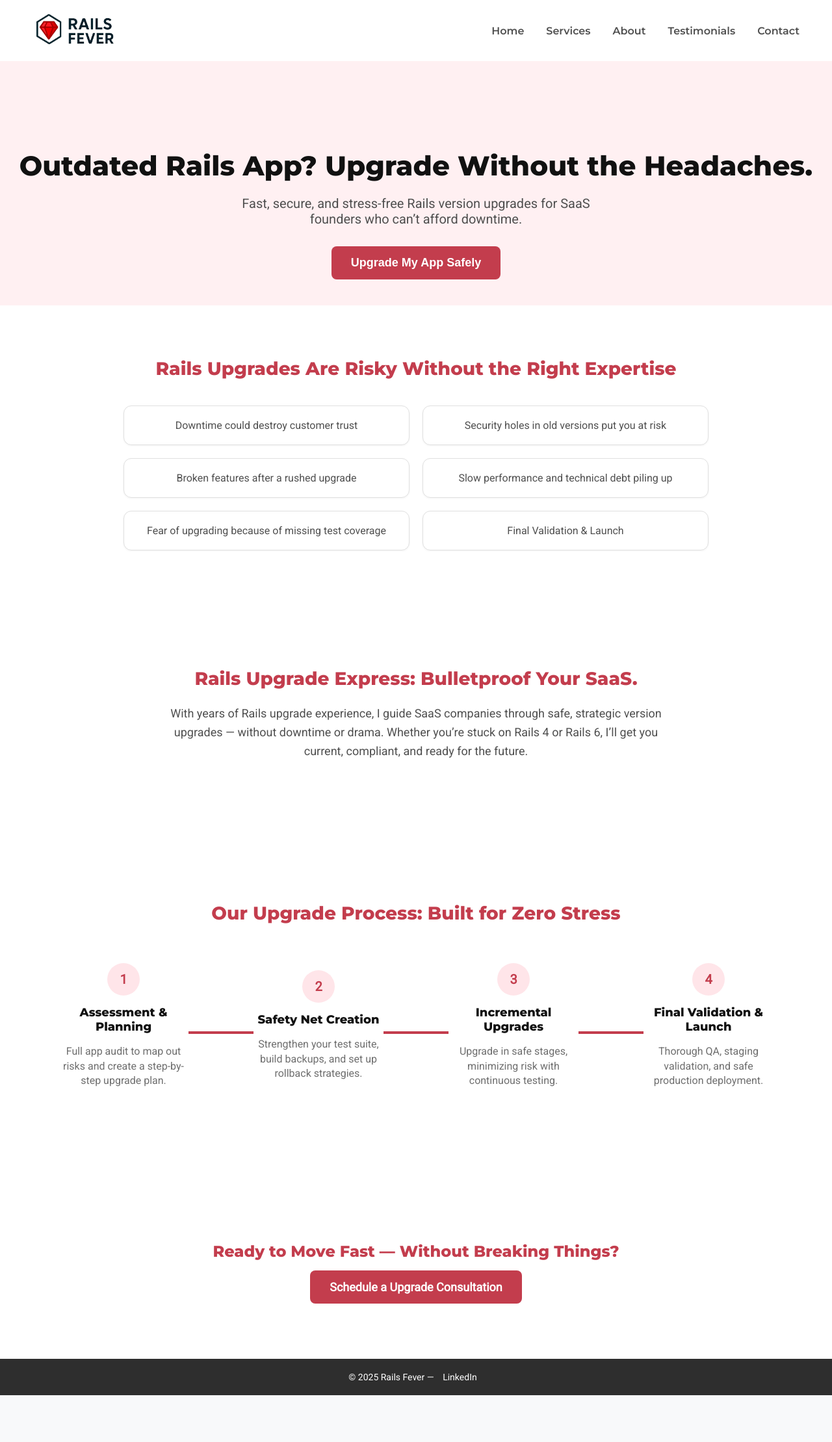
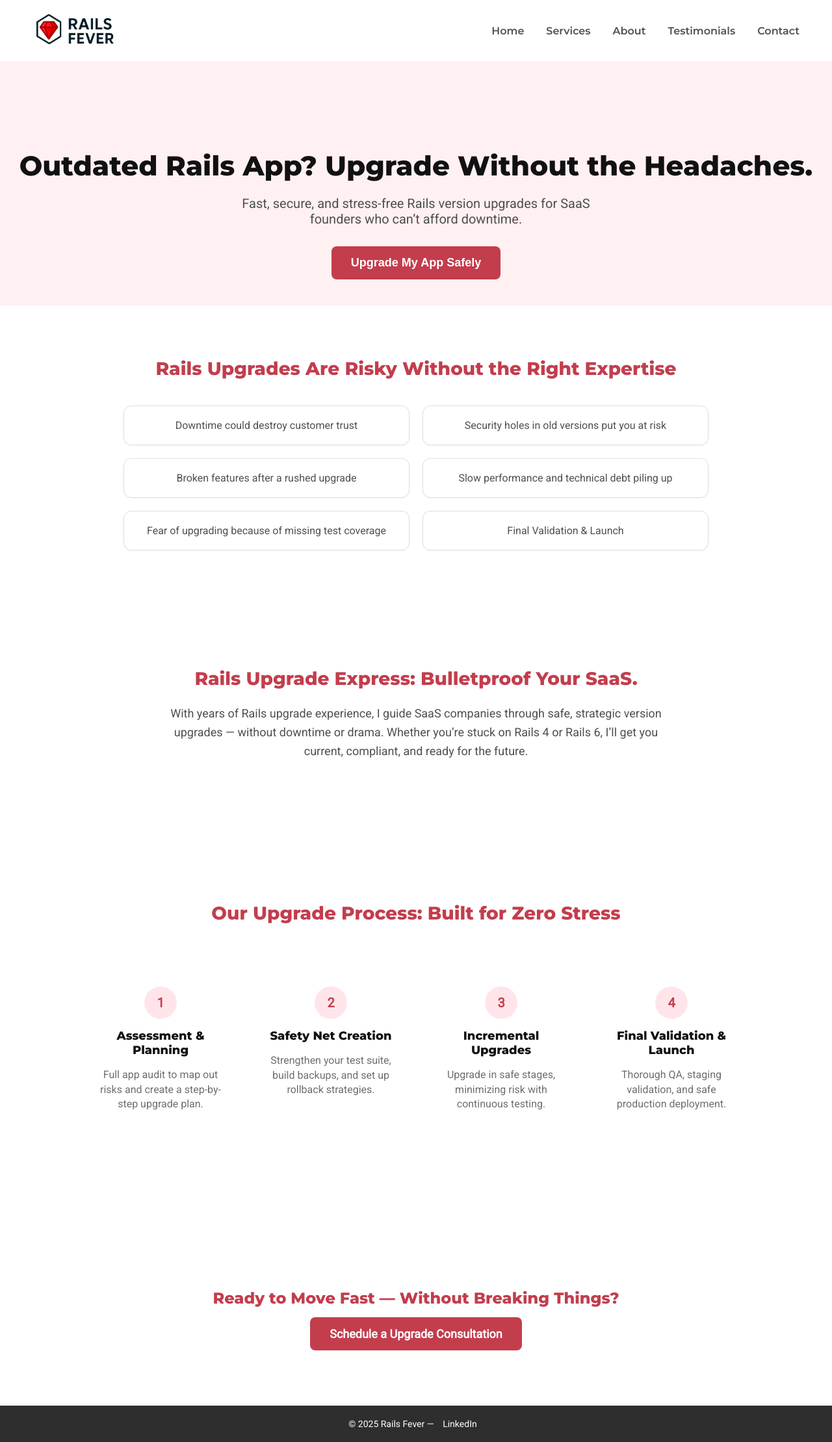
Before and after one commit to waleo/railsfever-05-2025, a Jekyll site: the page built from services/rails_upgrade_express.html, in a window 1280 px wide. Shown: the whole page at 65% size. Built offline with Jekyll 4.4.1, drawn with Linux system fonts in a browser that asks for light colours; before the commit the page ends 2147 px from its top, so only the background shows below that.

Commit message:
Fix display issues in the upgrade process section on mobile

```diff
--- a/_sass/services/_upgrade_express.scss
+++ b/_sass/services/_upgrade_express.scss
@@ -84,32 +84,34 @@
   }
 
   .progress-container {
-    display: flex;
-    align-items: center;
-    justify-content: space-between;
+    display: grid;
+    grid-template-columns: 1fr;
+    gap: 1.5rem;
+    padding: 1rem;
+    max-width: 1024px;
+    margin: 60px auto;
     position: relative;
-    max-width: 1100px;
-    margin: 60px auto;
-    padding: 0 20px;
   }
 
-  .progress-container::before {
-    content: "";
-    position: absolute;
-    top: 50%;
-    left: 50px;
-    right: 50px;
-    height: 4px;
-    background: #C33D4D;
-    z-index: 0;
+  /* Tablet view: 2 columns */
+  @media (min-width: 640px) {
+    .progress-container {
+      grid-template-columns: repeat(2, 1fr);
+    }
+  }
+
+  /* Desktop view: 4 columns */
+  @media (min-width: 1024px) {
+    .progress-container {
+      grid-template-columns: repeat(4, 1fr);
+    }
   }
 
   .progress-step {
     background: #ffffff;
+    text-align: center;
+    padding: 1.25rem;
     position: relative;
-    z-index: 1;
-    width: 200px;
-    text-align: center;
   }
 
   .step-number {
```
